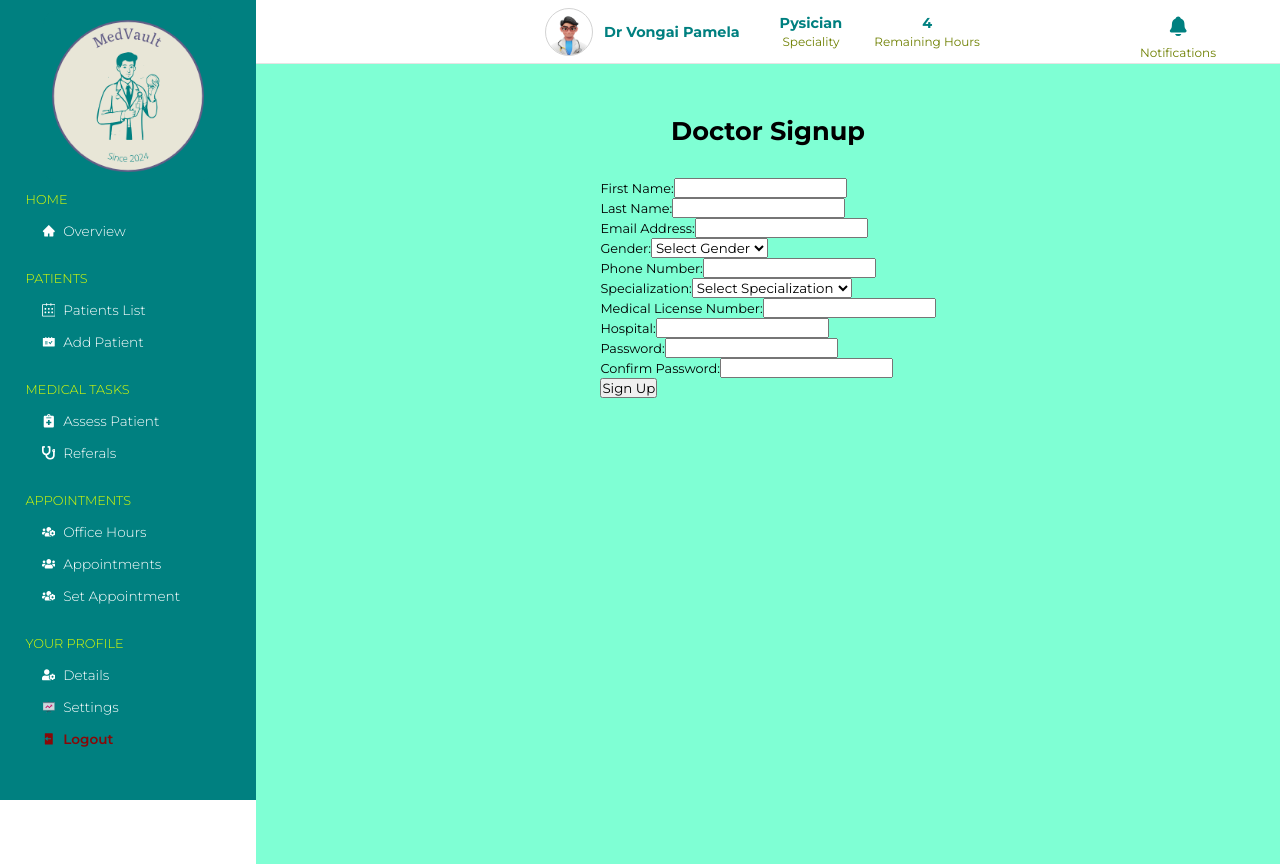
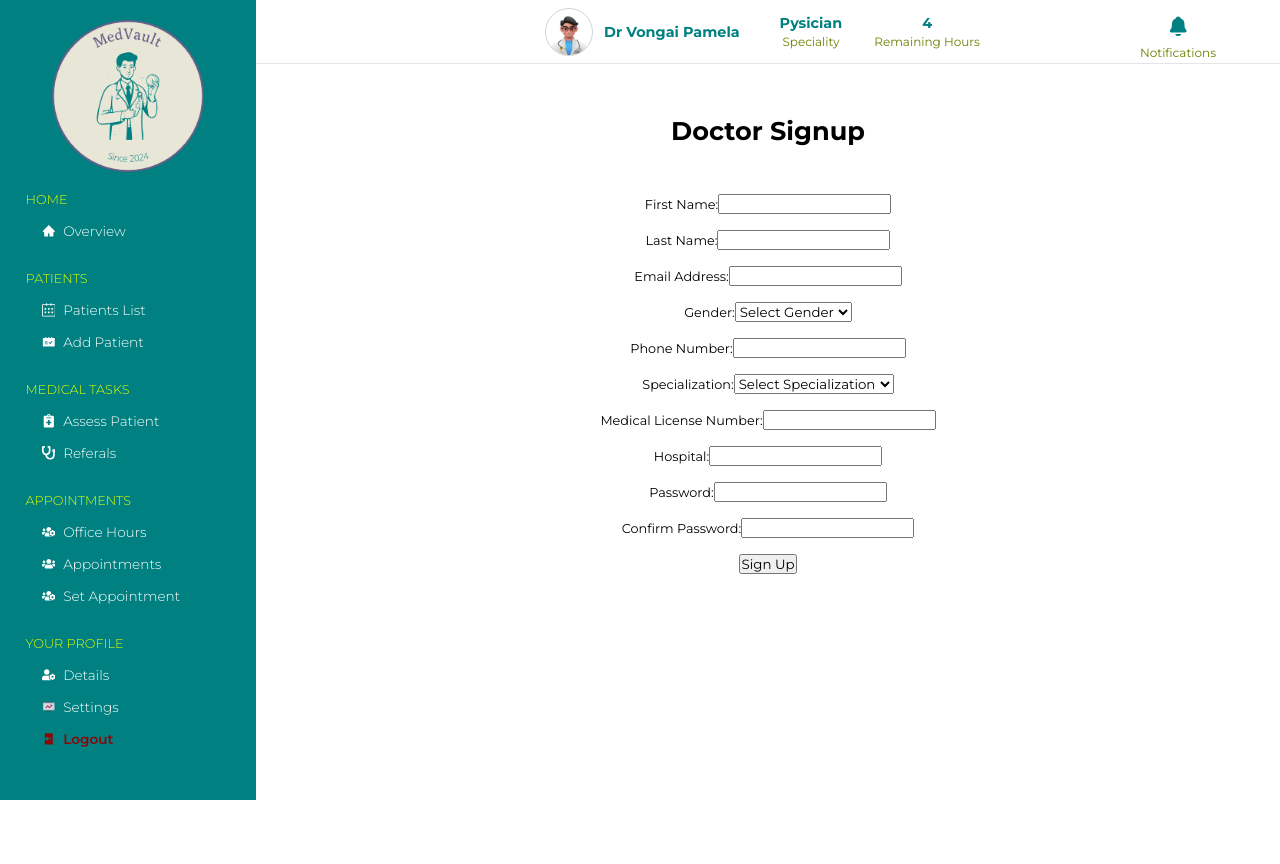
Before and after one commit to Amen-Musingarimi/medvault, a React (Create React App) app: page / in a window 1280 px wide. Built offline with nearby package versions, Linux system fonts and the light colour scheme.

Commit message:
Center postion the form

```diff
--- a/src/components/auth/signup/SignUp.jsx
+++ b/src/components/auth/signup/SignUp.jsx
@@ -75,9 +75,9 @@ const DoctorSignup = () => {
   };
 
   return (
-    <div className="signup-page">
+    <div className="signup-page flex-column">
       <h1>Doctor Signup</h1>
-      <form onSubmit={handleSubmit}>
+      <form onSubmit={handleSubmit} className="signup-form flex-column">
         {formError && <div className={classes.error_message}>{formError}</div>}
         <div>
           <label>First Name:</label>
--- a/src/components/auth/signup/SignUp.modules.css
+++ b/src/components/auth/signup/SignUp.modules.css
@@ -1,11 +1,20 @@
-.signup-page {
-  background-color: aquamarine;
+.flex-column {
   display: flex;
   flex-direction: column;
   align-items: center;
   justify-content: flex-start;
+}
+
+.signup-page {
+  /* background-color: aquamarine; */
   padding: 5%;
   width: 100%;
   min-height: 100vh;
   gap: 2rem;
 }
+
+.signup-form {
+  gap: 1rem;
+  padding: 1rem;
+  /* background-color: aqua; */
+}
```
